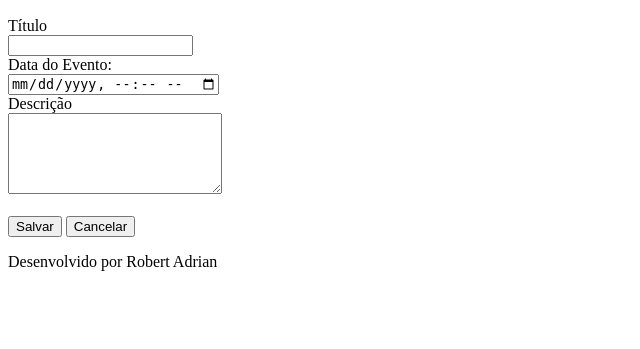
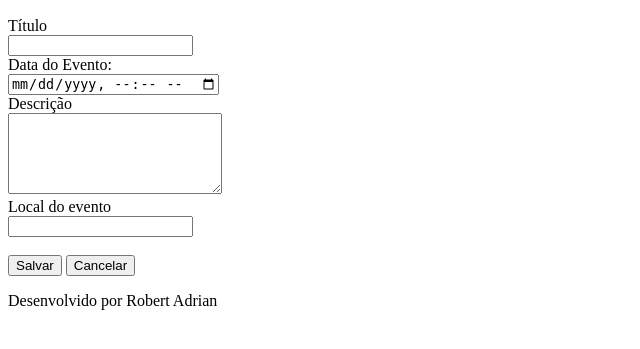
Before and after one commit to robert692/agenda, a Django app: page /agenda/evento/ in a window 1280 px wide. Shown: the part 180-529 px from the top of the page, without its empty margins (0-640 px from the left). Run offline with Django 4.2, Linux system fonts and the light colour scheme; a user stored in the database is signed in.

Commit message:
Resolvido. Exercício: adicionar uma nova tabela
    - Adicionado um campo na tabela de Eventos com o nome local
      (local_evento)

    - Esse campo pode ser branco ou nulo

    - Adicionado o campo local no template de inserção e fazendo com que
      seja inserido junto com os demais dados

```diff
--- a/core/admin.py
+++ b/core/admin.py
@@ -5,7 +5,7 @@ from core.models import Evento
 
 
 class EventoAdmin(admin.ModelAdmin):
-    list_display = ('titulo', 'data_evento', 'data_criacao')
+    list_display = ('titulo', 'data_evento', 'data_criacao', 'local_evento')
     list_filter = ('usuario',)
 
 
--- a/core/models.py
+++ b/core/models.py
@@ -9,6 +9,7 @@ class Evento(models.Model):
     descricao = models.TextField(blank=True, null=True)
     data_evento = models.DateTimeField(verbose_name='Data do Evento')
     data_criacao = models.DateTimeField(auto_now=True)
+    local_evento = models.CharField(max_length=100, blank=True, null=True)
     usuario = models.ForeignKey(User, on_delete=models.CASCADE)
 
     class Meta:
--- a/templates/evento.html
+++ b/templates/evento.html
@@ -15,6 +15,10 @@
     <label>Descrição</label>
     <br>
     <textarea name="descricao" rows="5" cols="24"></textarea>
+    <br>
+    <label>Local do evento</label>
+    <br>
+    <input type="text" name="local_evento">
     <br><br>
     <button type="submit">Salvar</button>
     <a href="/">
```
Also changed, not shown: db.sqlite3.
